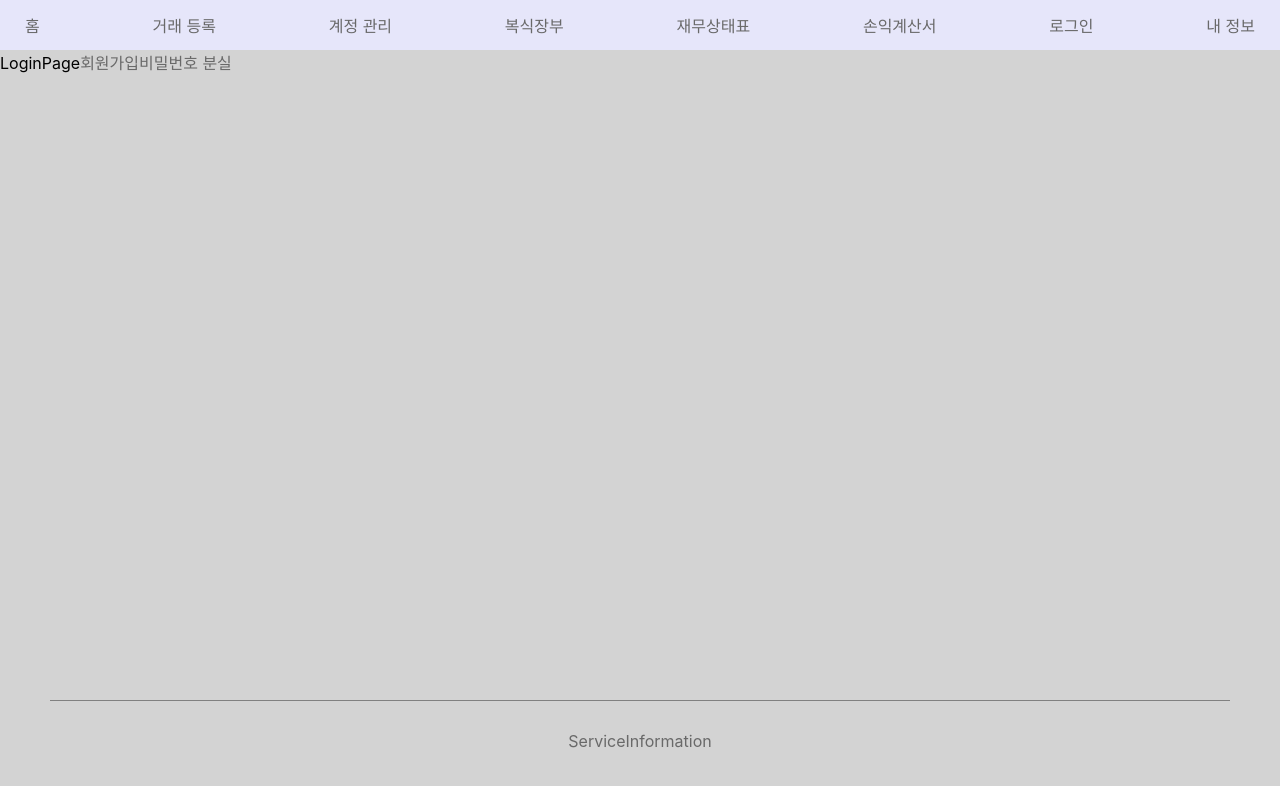
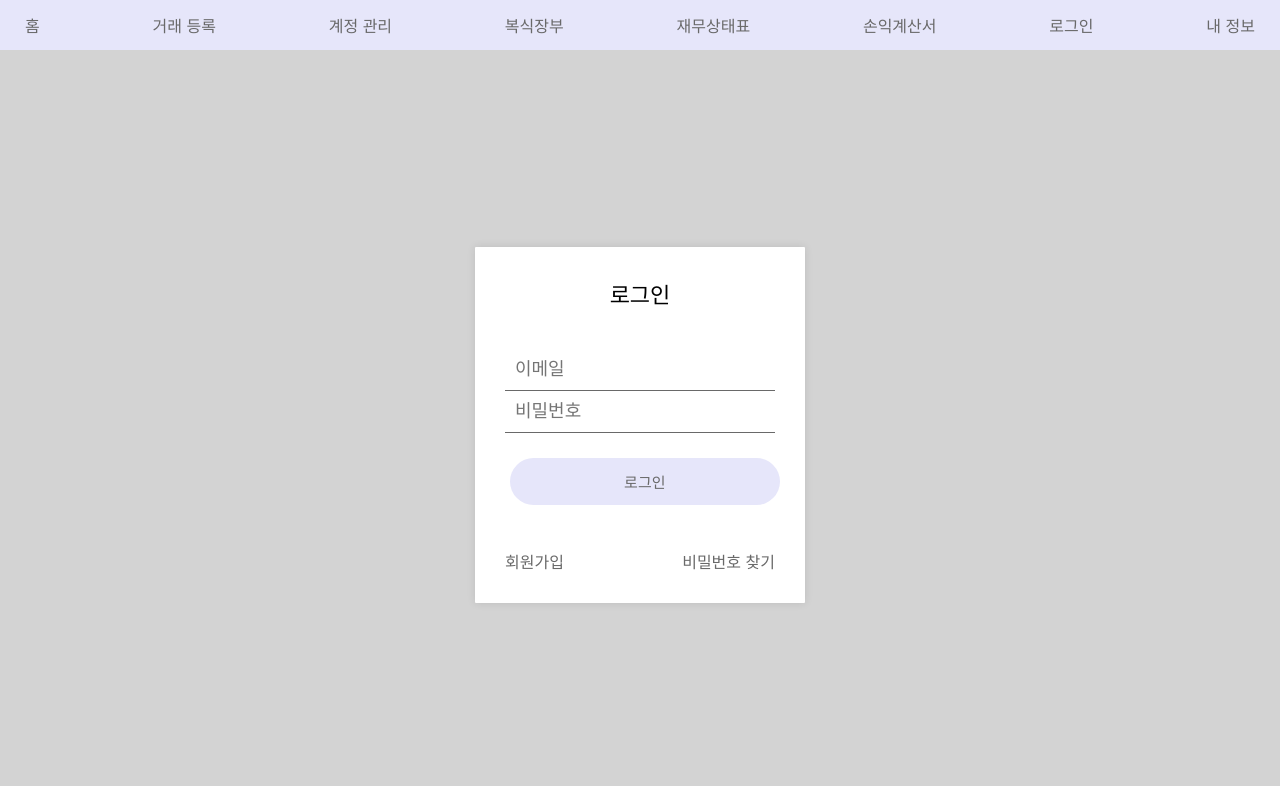
Before and after one commit to suloginscene/web-frontend, a React (Create React App) app: page /login in a window 1280 px wide. Shown: the top 786 px of the page. Built offline with nearby package versions, Linux system fonts and the light colour scheme.

Commit message:
feat: Design auth ui

```diff
--- /dev/null
+++ b/src/components/auth/AuthForm.js
@@ -0,0 +1,75 @@
+import React from 'react';
+import './AuthForm.scss';
+import {Link} from "react-router-dom";
+
+const textMap = {
+  login: '로그인',
+  signup: '회원가입',
+  forget: '비밀번호 찾기'
+};
+
+function AuthForm({type}) {
+  const text = textMap[type];
+
+  function selectInputs() {
+    switch (text) {
+      case '로그인':
+        return <input name={"password"} type={"password"} placeholder={"비밀번호"}/>
+      case '회원가입':
+        return (
+          <>
+            <input name={"password"} type={"password"} placeholder={"비밀번호"}/>
+            <input name={"passwordConfirm"} type={"password"} placeholder={"비밀번호 확인"}/>
+          </>
+        );
+      case '비밀번호 찾기':
+        return <></>;
+      default:
+        throw new Error("타입이 적절하지 않습니다.");
+    }
+  }
+
+  function selectLinks() {
+    switch (text) {
+      case '로그인':
+        return (
+          <>
+            <Link to={"/signup"}>회원가입</Link>
+            <Link to={"/forget"}>비밀번호 찾기</Link>
+          </>
+        );
+      case '회원가입':
+        return (
+          <>
+            <Link to={"/login"}>로그인</Link>
+            <Link to={"/forget"}>비밀번호 찾기</Link>
+          </>
+        );
+      case '비밀번호 찾기':
+        return (
+          <>
+            <Link to={"/signup"}>회원가입</Link>
+            <Link to={"/login"}>로그인</Link>
+          </>
+        );
+      default:
+        throw new Error("타입이 적절하지 않습니다.");
+    }
+  }
+
+  return (
+    <div className={"auth-form"}>
+      <h3>{text}</h3>
+      <form>
+        <input name={"email"} type={"text"} placeholder={"이메일"}/>
+        {selectInputs()}
+        <button>{text}</button>
+      </form>
+      <div className={"links"}>
+        {selectLinks()}
+      </div>
+    </div>
+  );
+}
+
+export default AuthForm;
--- /dev/null
+++ b/src/components/auth/AuthForm.scss
@@ -0,0 +1,24 @@
+.auth-form {
+  text-align: center;
+
+  h3 {
+    margin: 0 0 40px;
+  }
+
+  form {
+    button {
+      width: 100%;
+      border-radius: 100px;
+      padding: 13px;
+      margin-top: 25px;
+      color: dimgray;
+      background-color: lavender;
+    }
+  }
+
+  .links {
+    margin: 40px 0 0;
+    display: flex;
+    justify-content: space-between;
+  }
+}
--- /dev/null
+++ b/src/components/auth/AuthTemplate.js
@@ -0,0 +1,14 @@
+import React from 'react';
+import './AuthTemplate.scss';
+
+function AuthTemplate({children}) {
+  return (
+    <div className={"auth-template"}>
+      <div className={"white-box"}>
+        {children}
+      </div>
+    </div>
+  );
+}
+
+export default AuthTemplate;
--- /dev/null
+++ b/src/components/auth/AuthTemplate.scss
@@ -0,0 +1,20 @@
+.auth-template {
+  position: absolute;
+  top: 50px;
+  bottom: 0;
+  left: 0;
+  right: 0;
+  background-color: lightgray;
+
+  display: flex;
+  justify-content: center;
+  align-items: center;
+
+  .white-box {
+    width: 270px;
+    padding: 30px;
+    border-radius: 1px;
+    background-color: white;
+    box-shadow: 0 0 8px rgba(0, 0, 0, 0.1);
+  }
+}
--- a/src/index.scss
+++ b/src/index.scss
@@ -1,6 +1,5 @@
 body {
   margin: 0;
-  background-color: lightgray;
 
   font-size: 16px;
   font-weight: normal;
@@ -19,20 +18,16 @@ body {
 
   main {
     min-height: calc(100vh - 150px);
-
-    section {
-      background-color: white;
-    }
   }
 
   footer {
-    height: 80px;
+    height: 99px;
   }
 
 
   // element --------------------------------------------------------------------------------
 
-  :focus{
+  :focus {
     outline: none;
   }
 
@@ -47,6 +42,7 @@ body {
   }
 
   input {
+    width: calc(100% - 20px);
     border: none;
     border-bottom: 1px solid dimgray;
     padding: 10px;
@@ -61,6 +57,7 @@ body {
 
   button {
     border: none;
+    border-radius: 1px;
     padding: 0.5rem 0.7rem;
     margin: 0.3rem;
     color: white;
--- a/src/pages/member/ForgetPage.js
+++ b/src/pages/member/ForgetPage.js
@@ -1,10 +1,12 @@
 import React from 'react';
+import AuthTemplate from "../../components/auth/AuthTemplate";
+import AuthForm from "../../components/auth/AuthForm";
 
 function ForgetPage() {
   return (
-    <>
-      ForgetPage
-    </>
+    <AuthTemplate>
+      <AuthForm type={"forget"}/>
+    </AuthTemplate>
   );
 }
 
--- a/src/pages/member/LoginPage.js
+++ b/src/pages/member/LoginPage.js
@@ -1,13 +1,12 @@
 import React from 'react';
-import {Link} from "react-router-dom";
+import AuthTemplate from "../../components/auth/AuthTemplate";
+import AuthForm from "../../components/auth/AuthForm";
 
 function LoginPage() {
   return (
-    <>
-      LoginPage
-      <Link to={"/signup"}>회원가입</Link>
-      <Link to={"/forget"}>비밀번호 분실</Link>
-    </>
+    <AuthTemplate>
+      <AuthForm type={"login"}/>
+    </AuthTemplate>
   );
 }
 
--- a/src/pages/member/SignupPage.js
+++ b/src/pages/member/SignupPage.js
@@ -1,10 +1,12 @@
 import React from 'react';
+import AuthTemplate from "../../components/auth/AuthTemplate";
+import AuthForm from "../../components/auth/AuthForm";
 
 function SignupPage() {
   return (
-    <>
-      SignupPage
-    </>
+    <AuthTemplate>
+      <AuthForm type={"signup"}/>
+    </AuthTemplate>
   );
 }
 
```
